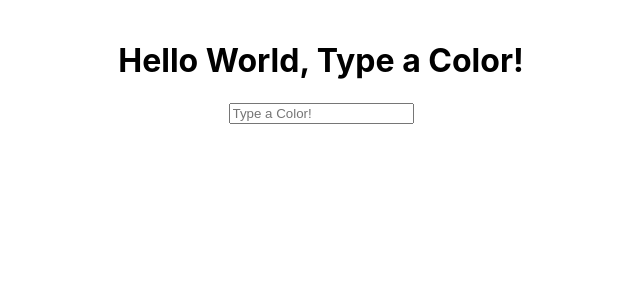
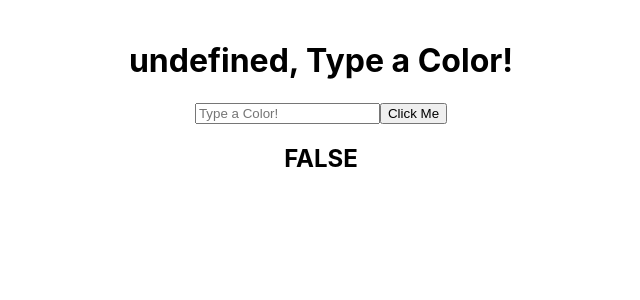
Before and after one commit to cattmampbell/reacting-to-react, a React (Create React App) app: page / in a window 1280 px wide. Shown: the top 300 px of the page, without its empty margins (319-959 px from the left). Built offline with nearby package versions, Linux system fonts and the light colour scheme.

Commit message:
Added handleButtonClick method to App.jsx file.

```diff
--- a/src/components/App.jsx
+++ b/src/components/App.jsx
@@ -4,7 +4,7 @@ import '../App.css';
 // Functional 'App' Component
 // const App = (props) => {
 //   return(
-//     <h1>{props.headerText}</h1>
+//     <h1>{props.header}</h1>
 //   )
 // }
 
@@ -13,9 +13,10 @@ class App extends Component {
     super(props);
 
     this.state = {
-      headerText: props.headerText,
+      header: props.header,
       text: 'Type a Color!',
-      color: 'black'
+      color: ' ',
+      hasLoaded: false
     }
   }
 
@@ -23,19 +24,20 @@ class App extends Component {
     this.setState({ color: event.target.value })
   }
 
+  handleButtonClick = () => {
+    this.setState({ hasLoaded: !this.state.hasLoaded })
+  }
+
   render() {
-    const h1style = {
-      color: this.state.color
-    }
-
     return(
       <React.Fragment>
-        <h1 style={h1style}>{this.state.headerText + ', ' + this.state.text}</h1>
+        <h1 style={{color: this.state.color}}>{this.state.header + ', ' + this.state.text}</h1>
         <input
           placeholder={this.state.text}
-          // onChange={(event) => this.setState({ text: event.target.value }) }
           onChange={ this.handleInputChange }
         />
+        <button onClick={this.handleButtonClick}>Click Me</button>
+        <h2>{this.state.hasLoaded.toString().toUpperCase()}</h2>
       </React.Fragment>
     )
   }
```
